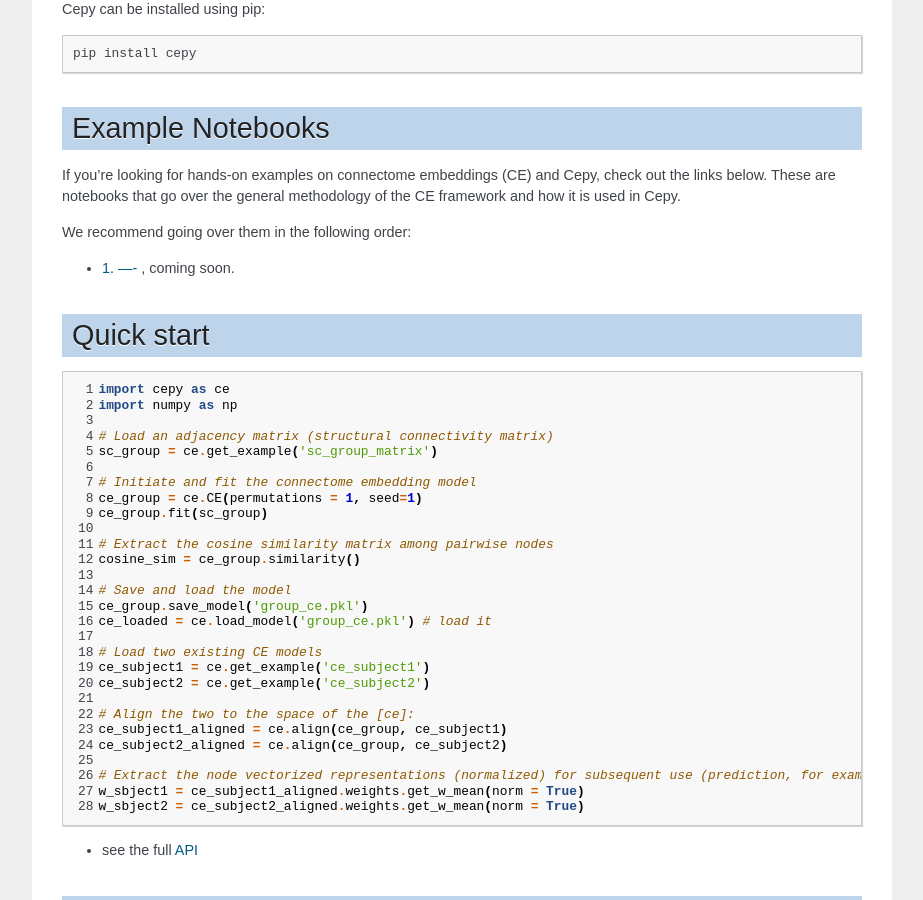
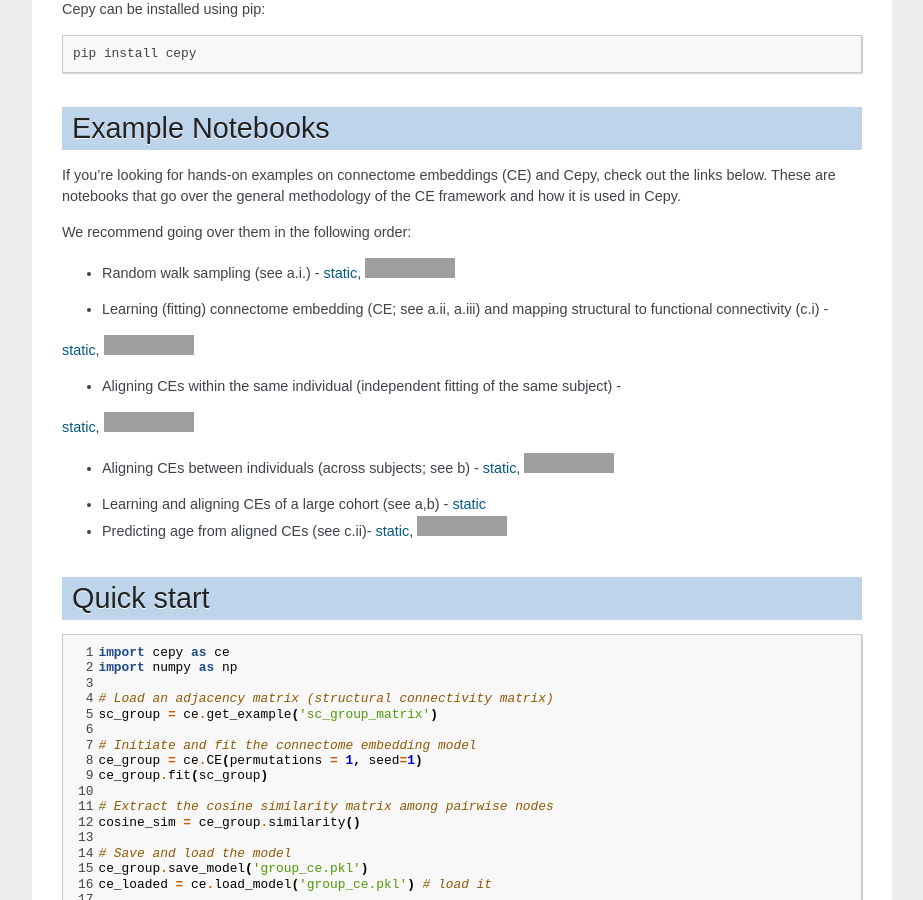
Before and after one commit to GidLev/cepy, a Sphinx documentation site: the page built from docs/index.rst, in a window 1280 px wide and 900 px high, scrolled down 510 px. Shown: the whole window, without its empty margins (198-1121 px from the left). Built offline with Sphinx 7.4.7, drawn with Linux system fonts in a browser that asks for light colours; grey boxes are pictures that could not be loaded.

Commit message:
add examples to docs

```diff
--- a/docs/index.rst
+++ b/docs/index.rst
@@ -28,8 +28,34 @@
 We recommend going over them in the following order:
 
 
-- `1. ---- <https://github.com/--->`_ , coming soon.
+* Random walk sampling (see a.i.) - `static <https://github.com/GidLev/cepy/blob/master/examples/random_walks_generation.ipynb>`__, |Binder 1|
 
+.. |Binder 1| image:: https://mybinder.org/badge_logo.svg
+   :target: https://mybinder.org/v2/gh/GidLev/cepy/master?filepath=examples%2Frandom_walks_generation.ipynb/
+
+* Learning (fitting) connectome embedding (CE; see a.ii, a.iii) and mapping structural to functional connectivity (c.i) -
+`static <https://github.com/GidLev/cepy/blob/master/examples/learn_embedding.ipynb>`__, |Binder 2|
+
+.. |Binder 2| image:: https://mybinder.org/badge_logo.svg
+   :target: https://mybinder.org/v2/gh/GidLev/cepy/master?filepath=examples%2Flearn_embedding.ipynb/
+
+* Aligning CEs within the same individual (independent fitting of the same subject) -
+`static <https://github.com/GidLev/cepy/blob/master/examples/intra_embedding_alignment.ipynb>`__, |Binder 3|
+
+.. |Binder 3| image:: https://mybinder.org/badge_logo.svg
+   :target: https://mybinder.org/v2/gh/GidLev/cepy/master?filepath=examples%2Fintra_embedding_alignment.ipynb/
+
+* Aligning CEs between individuals (across subjects; see b) -  `static <https://github.com/GidLev/cepy/blob/master/examples/inter_embedding_alignment.ipynb>`__, |Binder 4|
+
+.. |Binder 4| image:: https://mybinder.org/badge_logo.svg
+   :target: https://mybinder.org/v2/gh/GidLev/cepy/master?filepath=examples%2Finter_embedding_alignment.ipynb/
+
+* Learning and aligning CEs of a large cohort (see a,b) -  `static <https://github.com/GidLev/cepy/blob/master/examples/ce_subjects_pipeline.ipynb>`__
+
+* Predicting age from aligned CEs (see c.ii)-  `static <https://github.com/GidLev/cepy/blob/master/examples/ce_prediction.ipynb>`__, |Binder 5|
+
+.. |Binder 5| image:: https://mybinder.org/badge_logo.svg
+   :target: https://mybinder.org/v2/gh/GidLev/cepy/master?filepath=examples%2Fce_prediction.ipynb/
 
 
 Quick start
--- a/setup.py
+++ b/setup.py
@@ -15,7 +15,7 @@
     description="Implementation of the connectome embedding workflow.",
     long_description=long_description,
     long_description_content_type="text/markdown",
-    url="https://github.com/gidlev/connectome_embedding",
+    url="https://github.com/gidlev/cepy",
     packages=setuptools.find_packages(),
     install_requires = required,
     include_package_data = True,
```
Also changed, not shown: examples/README.md, 3 other files.
